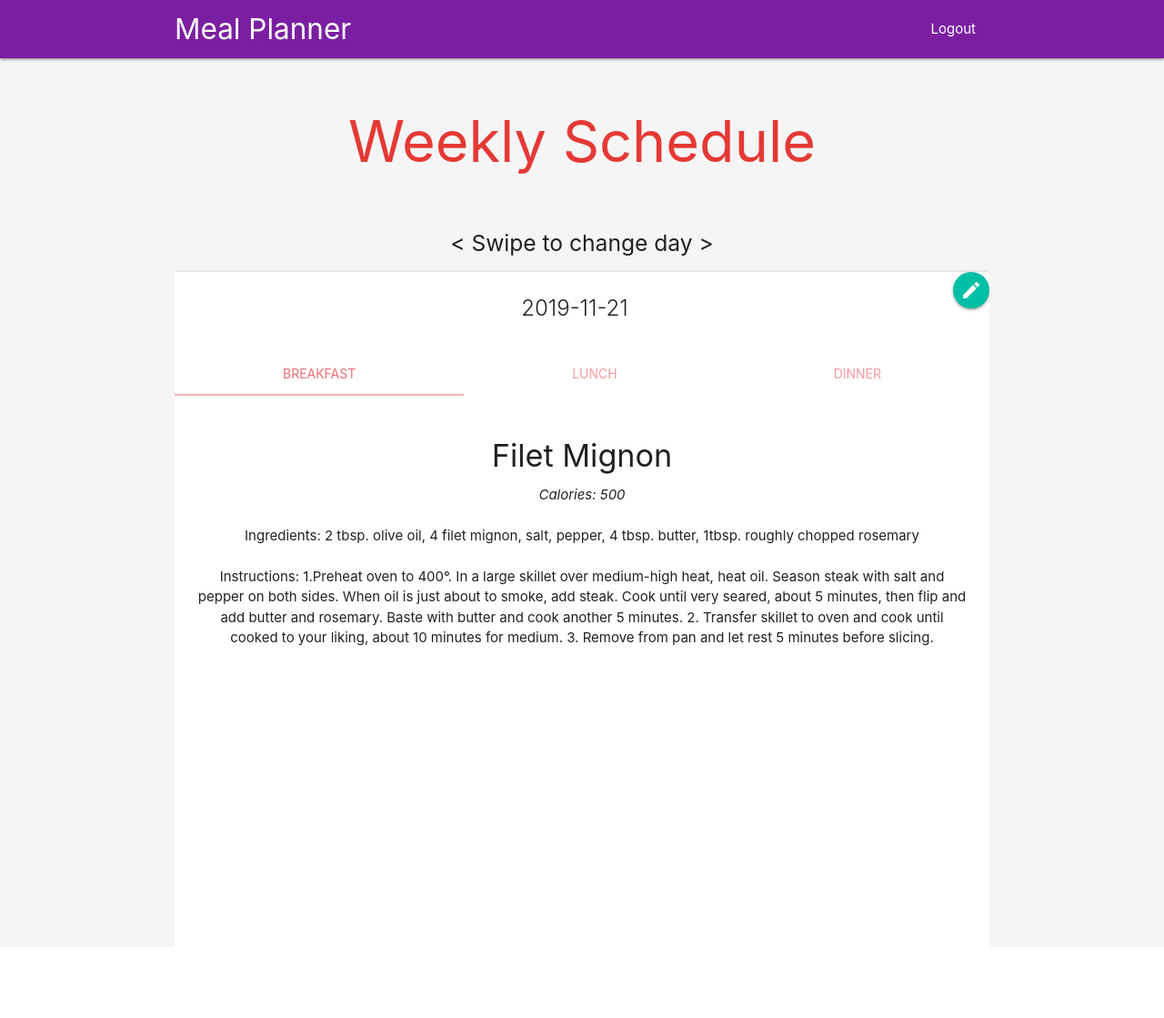
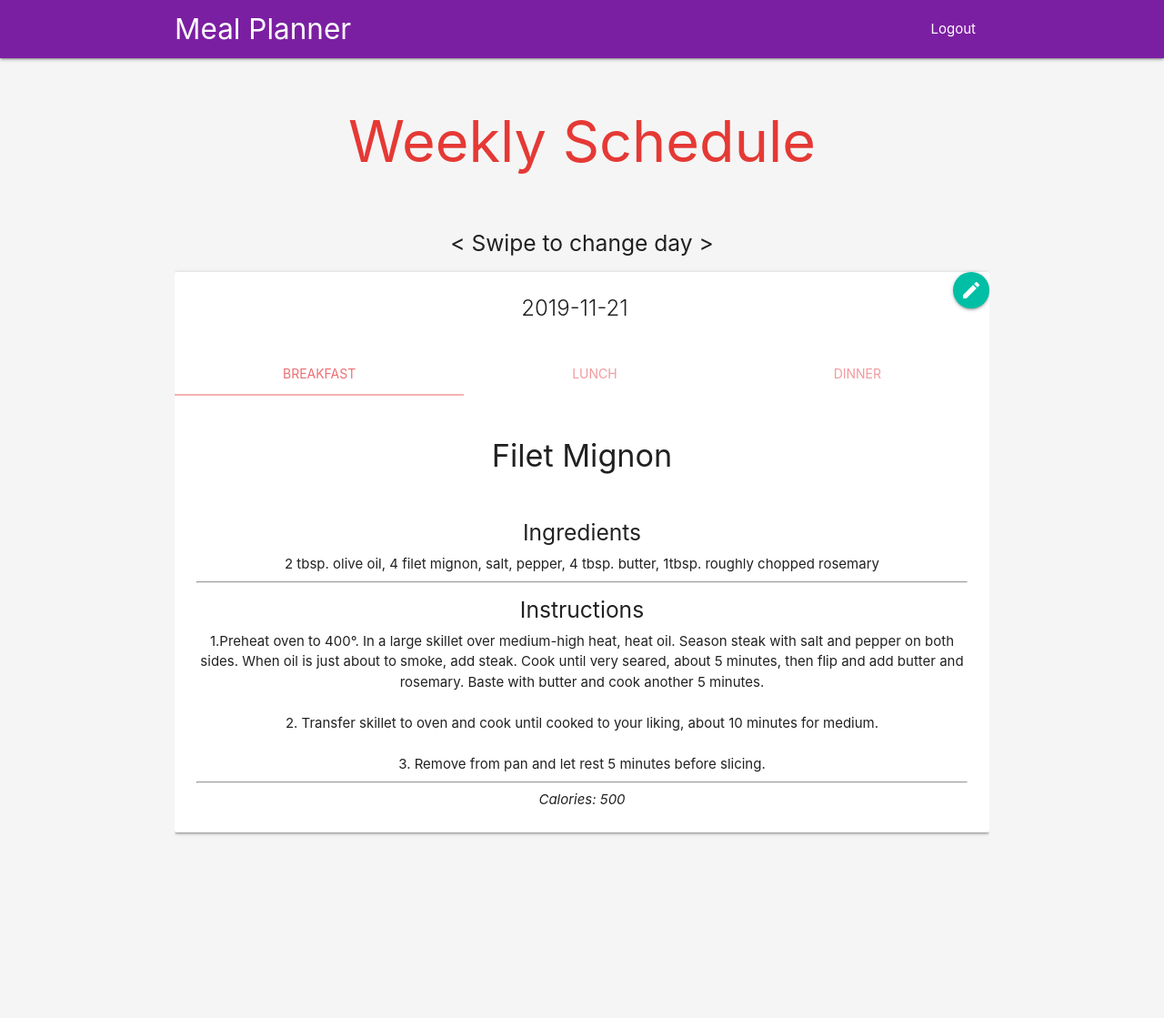
Before and after one commit to ChaseClark/meal-planner, a PHP site: page /home.php in a window 1280 px wide. Shown: the top 1119 px of the page at 91% size. Before the commit the page ends 710 px from the top, so only its background shows below. Run offline with PHP 8.4, Linux system fonts and the light colour scheme; a user stored in the database is signed in; data comes from the database, SQL or seed files in the repository; some libraries are stand-ins or nearby versions.

Commit message:
Fix home.php layout issues

```diff
--- a/home.php
+++ b/home.php
@@ -68,11 +68,14 @@ $username =$_SESSION['login_user'];
                                 $row1 = mysqli_fetch_array($r1,MYSQLI_ASSOC);
                                 echo '<div id="breakfast'.$row['meals_id'].'">
                                     <h4>'.$row1['name'].'</h4>
+                                    <br />
+                                    <h5>Ingredients</h5>
+                                    <p>'.$row1['ingredients'].'</p>
+                                    <hr/>
+                                    <h5>Instructions</h5>
+                                    <p>'.nl2br($row1['instructions']).'</p>
+                                    <hr/>
                                     <p><em>Calories: '.$row1['calories'].'</em></p>
-                                    <br/>
-                                    <p>Ingredients: '.$row1['ingredients'].'</p>
-                                    <br/>
-                                    <p>Instructions: '.$row1['instructions'].'</p>
                                 </div>';
                             }
                             else {
@@ -89,11 +92,14 @@ $username =$_SESSION['login_user'];
                                 $row2 = mysqli_fetch_array($r2,MYSQLI_ASSOC);
                                 echo '<div id="lunch'.$row['meals_id'].'">
                                     <h4>'.$row2['name'].'</h4>
+                                    <br />
+                                    <h5>Ingredients</h5>
+                                    <p>'.$row2['ingredients'].'</p>
+                                    <hr/>
+                                    <h5>Instructions</h5>
+                                    <p>'.nl2br($row2['instructions']).'</p>
+                                    <hr/>
                                     <p><em>Calories: '.$row2['calories'].'</em></p>
-                                    <br/>
-                                    <p>Ingredients: '.$row2['ingredients'].'</p>
-                                    <br/>
-                                    <p>Instructions: '.$row2['instructions'].'</p>
                                 </div>';
                             }
                             else {
@@ -111,11 +117,14 @@ $username =$_SESSION['login_user'];
                                 $row3 = mysqli_fetch_array($r3,MYSQLI_ASSOC);
                                 echo '<div id="dinner'.$row['meals_id'].'">
                                     <h4>'.$row3['name'].'</h4>
+                                    <br />
+                                    <h5>Ingredients</h5>
+                                    <p>'.$row3['ingredients'].'</p>
+                                    <hr/>
+                                    <h5>Instructions</h5>
+                                    <p>'.nl2br($row3['instructions']).'</p>
+                                    <hr/>
                                     <p><em>Calories: '.$row3['calories'].'</em></p>
-                                    <br/>
-                                    <p>Ingredients: '.$row3['ingredients'].'</p>
-                                    <br/>
-                                    <p>Instructions: '.$row3['instructions'].'</p>
                                 </div>';
                             }
                             else {
--- a/includes/css/style.css
+++ b/includes/css/style.css
@@ -7,7 +7,7 @@
  */
 
 
-html,body {
+html,body, #content {
   height: 100% !important;
 }
 
@@ -28,7 +28,11 @@ html,body {
 }
 
 .carousel{
-  height: 750px;
+  height: 2000px;
+}
+
+.active{
+  height: auto !important;
 }
 
 /* hr {
```
